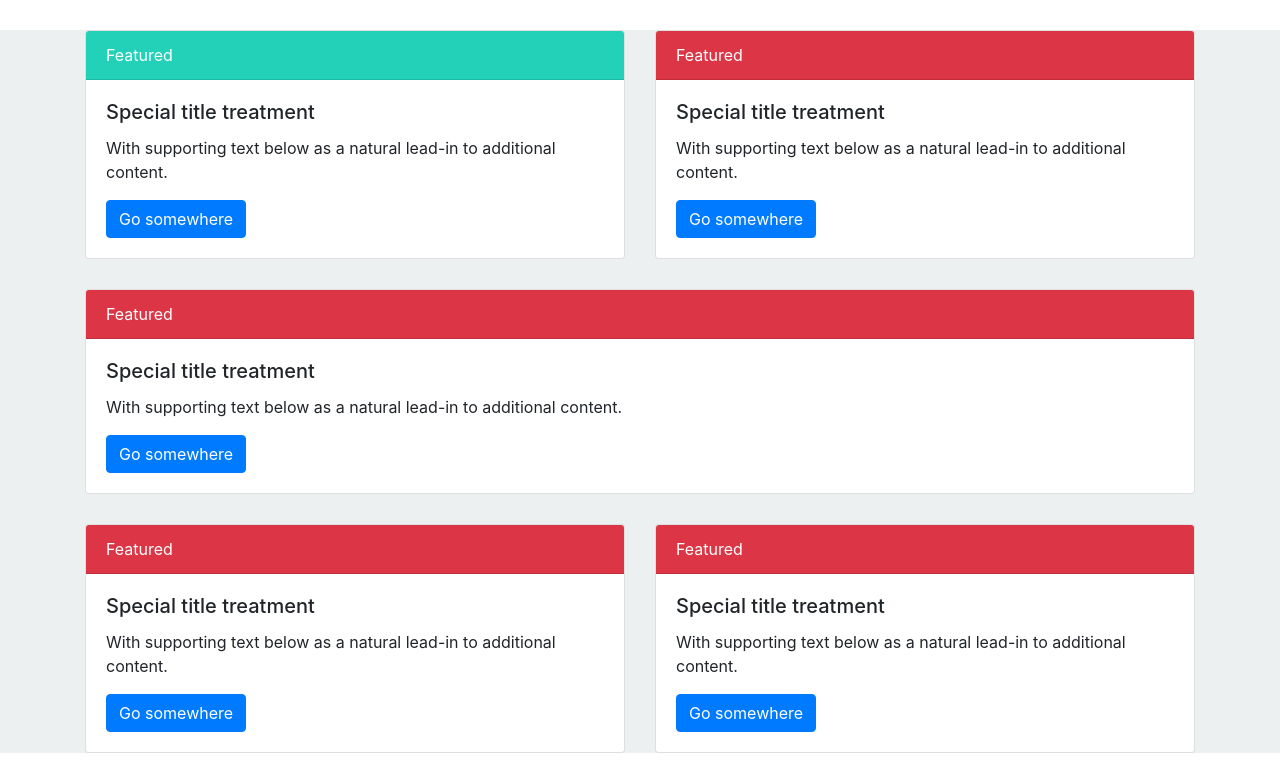
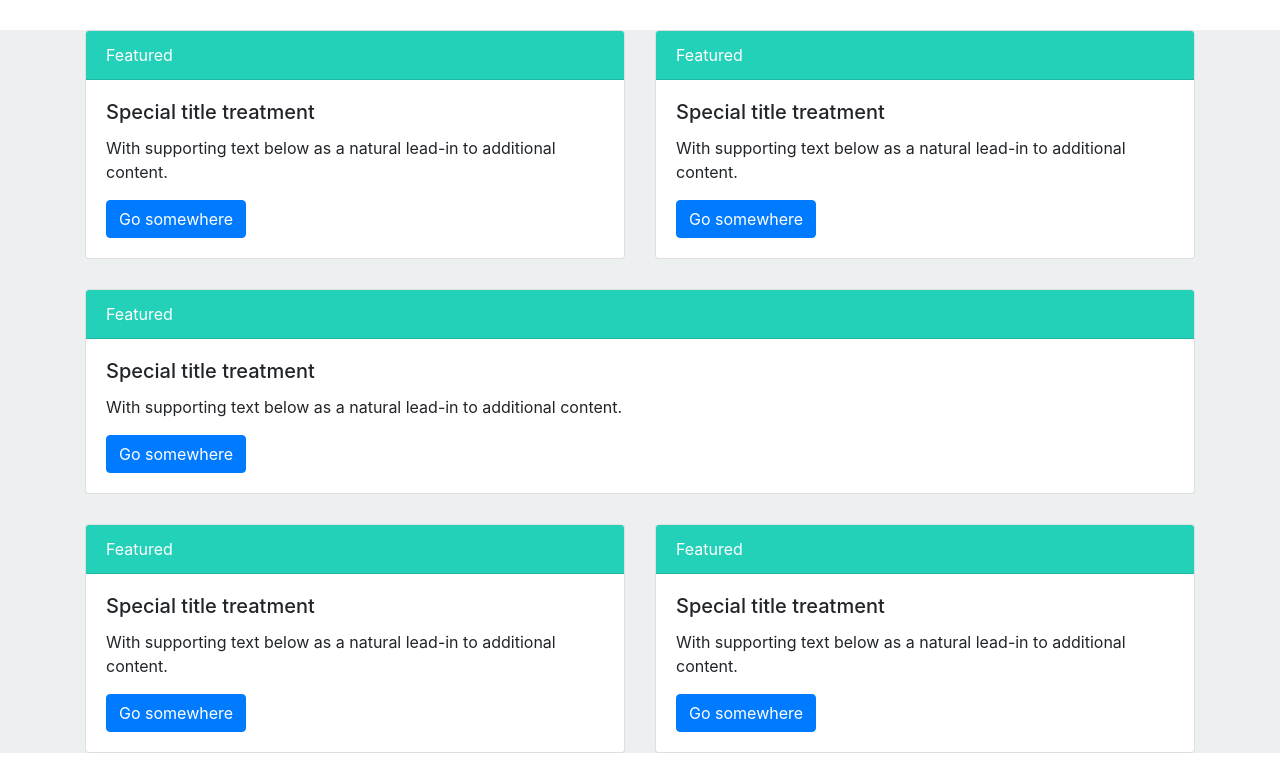
Before and after one commit to iniwahyu/perpustakaanonline, a PHP site: page / in a window 1280 px wide. Shown: the part 58-841 px from the top of the page. Run offline with PHP 8.4, Linux system fonts and the light colour scheme.

Commit message:
mengganti warna header card

```diff
--- a/asset/css/style.css
+++ b/asset/css/style.css
@@ -25,11 +25,15 @@
     margin-top: 30px;
     margin-bottom: 30px;
 }
-
 .section1 .card .card-header{
     background: #23D1b9;
 }
-
+.section2 .card .card-header{
+    background: #23D1b9;
+}
+.section3 .card .card-header{
+    background: #23D1b9;
+}
 /* --- BUKU --- */
 #body .card .table thead{
     background: #eee;
--- a/index.php
+++ b/index.php
@@ -37,7 +37,7 @@
 
         <div class="col-md-6">
             <div class="card">
-                <div class="card-header text-white bg-danger">
+                <div class="card-header text-white">
                     Featured
                 </div>
                 <div class="card-body">
@@ -58,7 +58,7 @@
     <div class="row">
         <div class="col-md-12">
             <div class="card">
-                <div class="card-header text-white bg-danger">
+                <div class="card-header text-white">
                     Featured
                 </div>
                 <div class="card-body">
@@ -79,7 +79,7 @@
     <div class="row">
         <div class="col-md-6">
             <div class="card">
-                <div class="card-header text-white bg-danger">
+                <div class="card-header text-white">
                     Featured
                 </div>
                 <div class="card-body">
@@ -92,7 +92,7 @@
 
         <div class="col-md-6">
             <div class="card">
-                <div class="card-header text-white bg-danger">
+                <div class="card-header text-white">
                     Featured
                 </div>
                 <div class="card-body">
```
